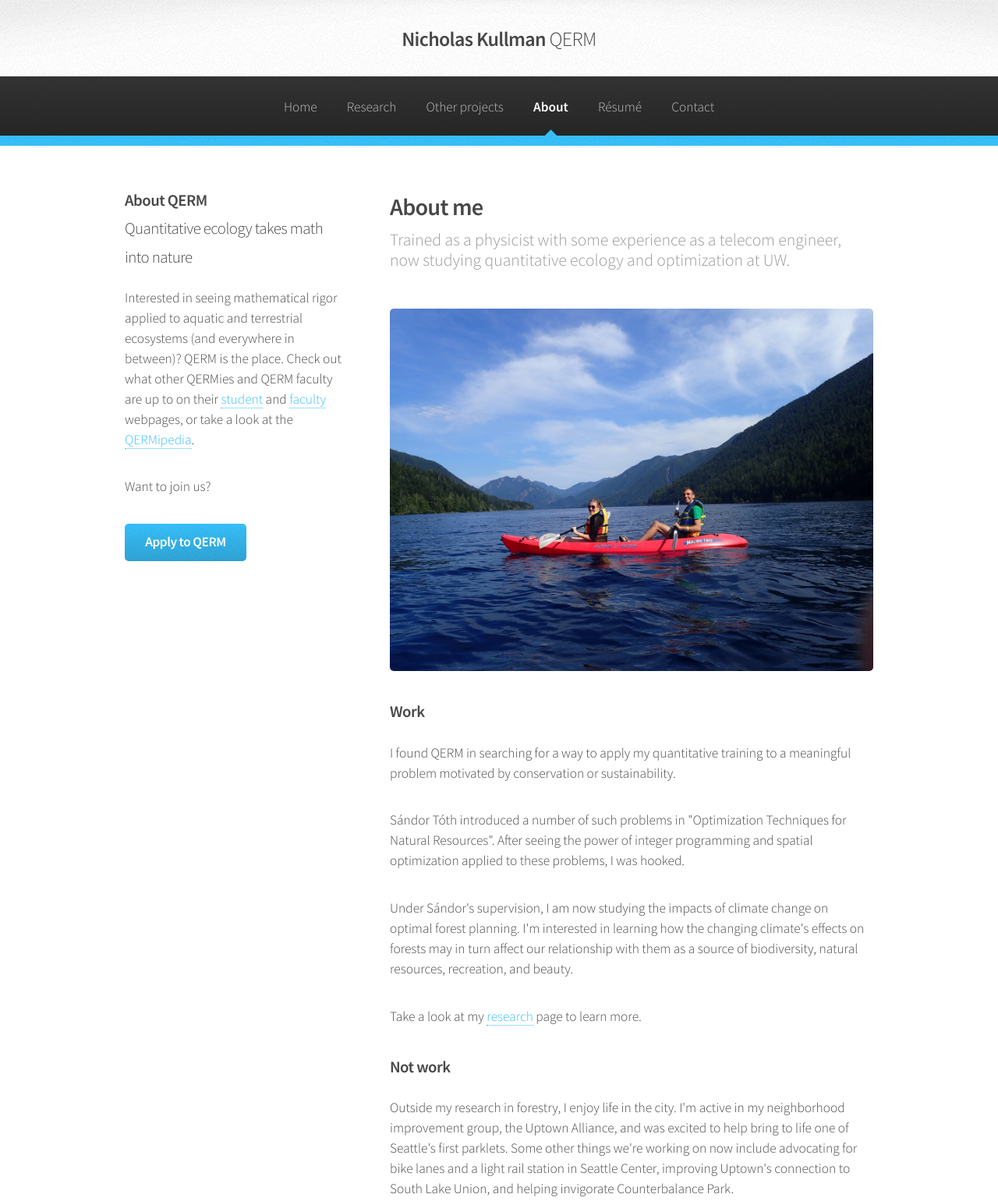
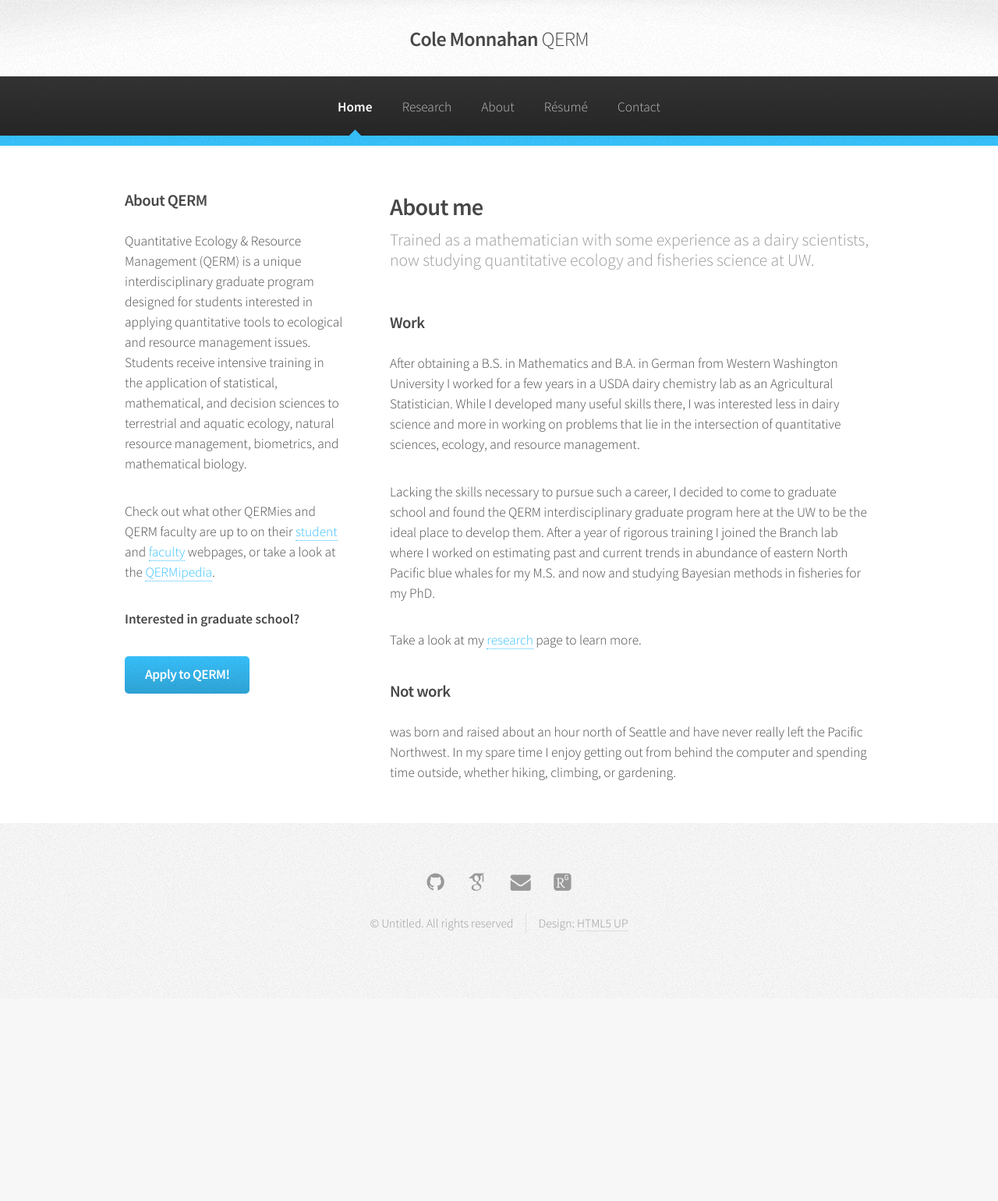
Before and after one commit to colemonnahan/colemonnahan.github.io, a plain HTML site: page about.html in a window 1280 px wide. Shown: the top 1541 px of the page at 78% size. After the commit the page ends 1281 px from the top, so only its background shows below. Drawn offline with Linux system fonts and the light colour scheme; files whose address does not match are found by name.

Commit message:
Update about page

```diff
--- a/about.html
+++ b/about.html
@@ -6,61 +6,39 @@
   -->
 <html>
   <head>
-    <title>N Kullman | About me</title>
+    <title>C. Monnahan | Home</title>
     <meta charset="utf-8" />
     <meta name="viewport" content="width=device-width, initial-scale=1" />
-    <meta name="description" content="Physicist turned quantitative ecologist. I study how climate change impacts decisions in our National Forests using spatial optimization">
-    <!--[if lte IE 8]><script src="assets/js/ie/html5shiv.js"></script><![endif]-->
+    <meta name="description" content="Welcome! Learn more about me, my optimization research in QERM, my side projects in data visualization, and what I'm working on with the Uptown Alliance">
     <link rel="stylesheet" href="assets/fonts/academicons.css" />
     <link rel="stylesheet" href="assets/css/main.css" />
-    <!--[if lte IE 8]><link rel="stylesheet" href="assets/css/ie8.css" /><![endif]-->
-    <!--[if lte IE 9]><link rel="stylesheet" href="assets/css/ie9.css" /><![endif]-->
-    <script>
-      (function(i,s,o,g,r,a,m){i['GoogleAnalyticsObject']=r;i[r]=i[r]||function(){
-      (i[r].q=i[r].q||[]).push(arguments)},i[r].l=1*new Date();a=s.createElement(o),
-      m=s.getElementsByTagName(o)[0];a.async=1;a.src=g;m.parentNode.insertBefore(a,m)
-      })(window,document,'script','//www.google-analytics.com/analytics.js','ga');
-
-      ga('create', 'UA-67398705-2', 'auto');
-      ga('send', 'pageview');
-
-    </script>
+    <link rel="stylesheet" href="assets/academicons-1.6.0/css/academicons.css"/>
   </head>
   <body>
     <div id="page-wrapper">
-
       <!-- Header -->
       <div id="header">
-
 	<!-- Logo -->
-	<h1><a href="index.html" id="logo">Nicholas Kullman <em>QERM</em></a></h1>
-
+	<h1><a href="index.html" id="logo">Cole Monnahan  <em>QERM</em></a></h1>
 	<!-- Nav -->
 	<nav id="nav">
 	  <ul>
-	    <li><a href="index.html">Home</a></li>
+	    <li class="current"><a href="index.html">Home</a></li>
 	    <li>
 	      <a href="research.html">Research</a>
 	      <ul>
-		<li><a href="research.html">Climate change and the Deschutes NF</a></li>
-		<li><a href="research.html#alpha-delta">Multi-objective optimization</a></li>
+	      	<li><a href="research.html#bluewhales">Assessing blue
+	      	whale recovery</a></li>
+	      	<li><a href="research.html#ss3sim">Simulating fisheries assessments</a></li>
+		<li><a href="research.html#gradmcmc">Efficient Bayesian
+		algorithms</a></li>
 	      </ul>
 	    </li>
-	    <li>
-	      <a href="projects.html">Other projects</a>
-	      <ul>
-		<li><a href="projects.html#VaccineEfficacy">Vaccine efficacy</a></li>
-		<li><a href="projects.html#FremontBikeViz">Fremont bike data</a></li>
-		<li><a href="projects.html#FlatRunRoute">Run-route optimization</a></li>
-		<li><a href="projects.html">All...</a></li>
-	      </ul>
-	    </li>
-	    <li class="current"><a href="about.html">About</a></li>
-	    <li><a href="NKullman_Resume.pdf">Résumé</a></li>
+	    <li><a href="about.html">About</a></li>
+	    <li><a href="ColeMonnahan_Resume.pdf">Résumé</a></li>
 	    <li><a href="contact.html">Contact</a></li>
 	  </ul>
 	</nav>
-
       </div>
 
       <!-- Main -->
@@ -73,15 +51,25 @@
 		<!-- Sidebar -->
 
 		<section>
-		  <h3>About QERM<br>
-		    <em>Quantitative ecology takes math into nature</em></h3>
-		  <p>Interested in seeing mathematical rigor applied to aquatic and terrestrial ecosystems (and everywhere in between)?
-		    QERM is the place. Check out what other QERMies and QERM faculty are up to on their <a href="http://depts.washington.edu/qerm/people/people_students.html">student</a> and <a href="http://depts.washington.edu/qerm/people/people_faculty.html">faculty</a> webpages, or take a look at the <a href="http://wiki.cbr.washington.edu/qerm/index.php/Main_Page">QERMipedia</a>.</p>
+		  <h3>About QERM</h3>
+		  <p>Quantitative Ecology & Resource Management (QERM) is a
+		    unique interdisciplinary graduate program designed for
+		    students interested in applying quantitative tools to
+		    ecological and resource management issues. Students
+		    receive intensive training in the application of
+		    statistical, mathematical, and decision sciences to
+		    terrestrial and aquatic ecology, natural resource
+		    management, biometrics, and mathematical biology.</p> <p>  Check out what other QERMies and QERM
+		    faculty are up to on
+		    their <a href="http://depts.washington.edu/qerm/people/people_students.html">student</a>
+		    and <a href="http://depts.washington.edu/qerm/people/people_faculty.html">faculty</a>
+		    webpages, or take a look at
+		    the <a href="http://wiki.cbr.washington.edu/qerm/index.php/Main_Page">QERMipedia</a>.</p>
 		  <p>
-		    Want to join us?
+		   <b>Interested in graduate school?</b>
 		  </p>
 		  <footer>
-		    <a href="http://depts.washington.edu/qerm/admissions/" class="button">Apply to QERM</a>
+		    <a href="http://depts.washington.edu/qerm/admissions/" class="button">Apply to QERM!</a>
 		  </footer>
 		</section>
 
@@ -95,33 +83,40 @@
 		<article>
 		  <header>
 		    <h2>About me</h2>
-		    <p>Trained as a physicist with some experience as a telecom engineer, now studying quantitative ecology and optimization at UW.</p>
+		    <p>Trained as a mathematician with some experience as a
+		    dairy scientists, now studying quantitative ecology and
+		    fisheries science at UW.</p>
 		  </header>
 
-		  <span class="image featured"><img src="images/aboutme.jpg" alt="kayaking-Lake-Crescent" title="Kayaking Lake Crescent"/></span>
 		  <h3>Work</h3>
-		  <p>
-		    I found QERM in searching for a way to apply my quantitative training to a meaningful problem motivated by conservation or sustainability.
+		  <p> After obtaining a B.S. in Mathematics and B.A. in
+		    German from Western Washington University I worked for
+		    a few years in a USDA dairy chemistry lab as an
+		    Agricultural Statistician. While I developed many
+		    useful skills there, I was interested less in dairy
+		    science and more in working on problems that lie in the
+		    intersection of quantitative sciences, ecology, and
+		    resource management.
 		  </p>
-		  <p>
-		    Sándor Tóth introduced a number of such problems in "Optimization Techniques for Natural Resources".
-		    After seeing the power of integer programming and spatial optimization applied to these problems, I was hooked.
+		  <p>Lacking the skills necessary to pursue such a career,
+		    I decided to come to graduate school and found the QERM
+		    interdisciplinary graduate program here at the UW to be
+		    the ideal place to develop them. After a year of
+		    rigorous training I joined the Branch lab where I
+		    worked on estimating past and current trends
+		    in abundance of eastern North Pacific blue whales for
+		    my M.S. and now and studying Bayesian methods in
+		    fisheries for my PhD.
 		  </p>
-		  <p>
-		    Under Sándor's supervision, I am now studying the impacts of climate change on optimal forest planning.
-		    I'm interested in learning how the changing climate's effects on forests may in turn affect our relationship with them as a source of biodiversity, natural resources, recreation, and beauty.
-		  </p>
+
 		  <p>Take a look at my <a href="research.html">research</a> page to learn more.</p>
 		  <h3>Not work</h3>
 		  <p>
-		    Outside my research in forestry, I enjoy life in the city. I'm active in my neighborhood improvement group, the Uptown Alliance, and was excited to help bring to life one of Seattle's first parklets. Some other things we're working on now include advocating for bike lanes and a light rail station in Seattle Center, improving Uptown's connection to South Lake Union, and helping invigorate Counterbalance Park.
-		  </p>
-		  <p>
-		    I've dabbled a bit in using optimization in my daily life. One example: writing an optimization model to find flat running routes through the city.
-		    Spatial optimization plays a huge role in transportation and logistics, and mine is a pretty trivial example of how it can be done. If you want to see more, check out the INFORMS community for <a href="https://www.informs.org/Community/TSL/About-Us">transportation science and logistics</a>.
-		  </p>
-		  <p>
-		    You can find info on the running routes model and other projects I've tinkered with <a href="projects.html">here</a>.
+		    was born and raised about an hour north of Seattle and
+		    have never really left the Pacific Northwest. In my
+		    spare time I enjoy getting out from behind the computer
+		    and spending time outside, whether hiking, climbing, or
+		    gardening.
 		  </p>
 		</article>
 	      </div>
@@ -132,57 +127,21 @@
 
       <!-- Footer -->
       <div id="footer">
-	<!--<div class="container">
-	    <div class="row">
-	      <section class="3u 6u(narrower) 12u$(mobilep)">
-		<h3>UW & QERM</h3>
-		<ul class="links">
-
-		  <li><a href="http://depts.washington.edu/qerm/">QERM</a></li>
-		  <li><a href="http://www.sefs.washington.edu/">School of Forestry</a></li>
-		  <li><a href="http://www.washington.edu/">University of Washington</a></li>
-		  <li><a href="http://www.fs.fed.us/">US Forest Service</a></li>
-
-		</ul>
-	      </section>
-	      <section class="3u 6u$(narrower) 12u$(mobilep)">
-		<h3>The neighborhood</h3>
-		<ul class="links">
-		  <li><a href="https://www.facebook.com/SeattleUptownAlliance/timeline?ref=page_internal">Uptown Alliance</a></li>
-		  <li><a href="http://www.seattle.gov/transportation/parklets.htm">Parklets and Streateries</a></li>
-		  <li><a href="http://www.wsdot.wa.gov/projects/viaduct">Viaduct/SR99/Aurora project</a></li>
-		  <li><a href="http://www.soundtransit.org/Projects-and-Plans/Sound-Transit-3">Sound Transit's ST3</a></li>
-		</ul>
-	      </section>
-	      <section class="6u 12u(narrower)">
-		<h3>Read on...</h3>
-		<p> Since an exercise in first-year physics where we calculated the launch speed to jump a motorcycle from one building to the next,
-		  I've been awed by our ability to make predictions about nature through mathematics.</p>
-		<p>Besides the work of my fellow QERMies, some of my favorite applications include the <a href="http://kepler.nasa.gov/Mission/QuickGuide/">Kepler mission</a>'s search for Earth-like planets
-		  and the surprisingly plausible idea of <a href="http://www.citylab.com/tech/2014/07/the-surprisingly-strong-case-for-colonizing-venus/373560/">colonizing Venus</a>.</p>
-
-	      </section>
-	    </div>
-	</div>-->
-
 	<!-- Icons -->
 	<ul class="icons">
-	  <li><a href="https://github.com/nkullman" class="icon fa-github"><span class="label">GitHub</span></a></li>
-	  <li><a href="https://scholar.google.com/citations?hl=en&user=zZxM6YIAAAAJ" class="icon"><i class="ai ai-google-scholar"></i></a></li>
-	  <li><a href="mailto:nick.kullman@gmail.com" class="icon fa-envelope"><span class="label">eMail</span></a></li>
-	  <li><a href="https://www.linkedin.com/pub/nick-kullman/36/110/164" class="icon fa-linkedin"><span class="label">LinkedIn</span></a></li>
-	  <li><a href="https://www.facebook.com/nick.kullman.7" class="icon fa-facebook"><span class="label">Facebook</span></a></li>
+	  <li><a href="https://github.com/colemonnahan" class="icon fa-github"><span class="label">GitHub</span></a></li>
+	  <li><a href="https://scholar.google.com/citations?user=sNxj4XMAAAAJ&hl=en" class="icon"><i class="ai ai-google-scholar"></i></a></li>
+	  <li><a href="mailto:monnahc@uw.edu" class="icon fa-envelope"><span class="label">eMail</span></a></li>
+	  <!-- Got the RG icon from here: http://jpswalsh.github.io/academicons/ -->
+	  <li><a href="https://www.researchgate.net/profile/Cole_Monnahan" class="ai ai-researchgate-square"><span class="label"></span></a></li>
 	</ul>
-
 	<!-- Copyright -->
 	<div class="copyright">
 	  <ul class="menu">
 	    <li>&copy; Untitled. All rights reserved</li><li>Design: <a href="http://html5up.net">HTML5 UP</a></li>
 	  </ul>
 	</div>
-
       </div>
-
     </div>
 
     <!-- Scripts -->
```
